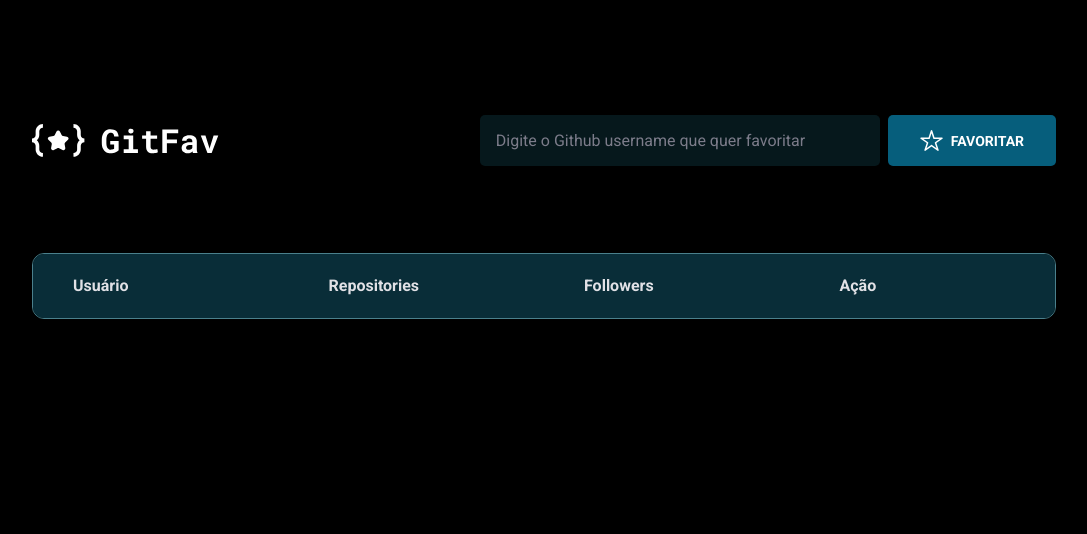
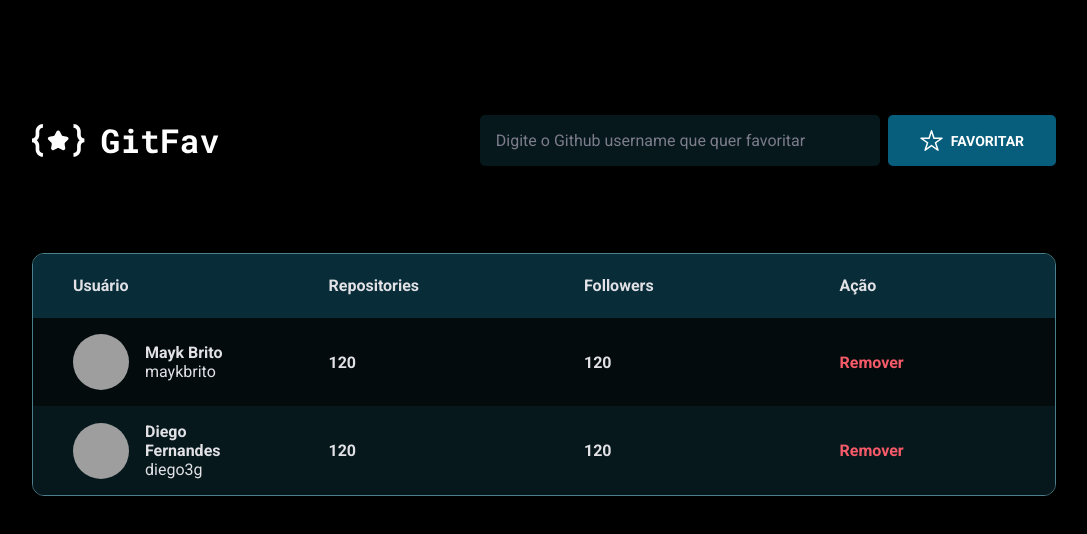
Before and after one commit to cesarDanielRodrigues/gitFav, a plain HTML site: page index.html in a window 1280 px wide. Shown: the whole page, without its empty margins (96-1183 px from the left). Drawn offline with Linux system fonts and the light colour scheme; grey boxes are pictures that could not be loaded.

Commit message:
Foi feito dentro do tableFavorites as funções createRow, e atualizei a função update

```diff
--- a/index.html
+++ b/index.html
@@ -43,20 +43,6 @@
                     </tr>
                 </thead>
                 <tbody>
-                    <tr>
-                        <td class="user">
-                            <img src="https://avatars.githubusercontent.com/u/6643122?v=4" alt="Imagem de Mayk Brito">
-                            <a href="https://github.com/maykbrito" target="_blank">
-                                <p>Mayk Brito</p>
-                                <span>/maykbrito</span>
-                            </a>
-                        </td>
-                        <td class="repositories">1000</td>
-                        <td class="followers">100</td>
-                        <td class="action">
-                            <button>Remover</button>
-                        </td>
-                    </tr>
                 </tbody>
             </table>
             <div class="empty null">
--- a/src/dataFavorites.js
+++ b/src/dataFavorites.js
@@ -1,5 +1,27 @@
 export class dataFavorites{
     constructor(root){
         this.root = document.querySelector(root)
+        this.load()
+    }
+    load(){
+        this.entries = [
+            {
+                name:"Mayk Brito",
+                login:"maykbrito",
+                public_repos: 120,
+                followers: 7000
+            },
+            {
+                name:"Diego Fernandes",
+                login:"diego3g",
+                public_repos: 120,
+                followers: 7000
+            }
+        ]
+    }
+    delete(user){
+        const verification = this.entries.filter(entry => entry.login !== user.login)
+        this.entries = verification
+        this.update()
     }
 }
--- a/src/tableFavorites.js
+++ b/src/tableFavorites.js
@@ -1,17 +1,58 @@
 import { dataFavorites } from "./dataFavorites.js"
 
-export class tableFavorites extends dataFavorites{
-    constructor(root){
+
+export class tableFavorites extends dataFavorites {
+  constructor(root) {
     super(root)
 
     this.tbody = this.root.querySelector("tbody")
     this.update()
   }
-    update(){
+  update() {
     this.removeAllTr()
+    this.entries.forEach(data=>{
+        const row = this.createRow()
+        row.querySelector('td.user img').src = `https://github.com/${data.login}.png`
+        row.querySelector('td.user img').alt = `Imagem de ${data.name}`
+        row.querySelector('td.user a').href = `https://github.com/${data.login}`
+        row.querySelector('td.user p').textContent = `${data.name}`
+        row.querySelector('td.user span').textContent = `${data.login}`
+        row.querySelector('td.repositories').textContent = `${data.public_repos}`
+        row.querySelector('td.followers').textContent = `${data.public_repos}`
+
+        row.querySelector('.action').onclick = ()=>{
+            const isOk = confirm("Deseja mesmo excluir esse favorito")
+            if(isOk){
+                this.delete(data)
             }
-    removeAllTr(){
-        this.tbody.querySelectorAll('tr').forEach(tr=>{
+        }
+
+        this.tbody.append(row)
+    })
+    return
+  }
+  createRow() {
+    const tr = document.createElement("tr")
+
+    tr.innerHTML = `
+    <td class="user">
+        <img src="https://github.com/maykbrito.png" alt="Imagem de Mayk Brito">
+        <a href="https://github.com/maykbrito" target="_blank">
+            <p>Mayk Brito</p>
+            <span>/maykbrito</span>
+        </a>
+    </td>
+    <td class="repositories">1000</td>
+    <td class="followers">100</td>
+    <td class="action">
+        <button>Remover</button>
+    </td>
+    `
+
+    return tr
+  }
+  removeAllTr() {
+    this.tbody.querySelectorAll("tr").forEach((tr) => {
       tr.remove()
     })
   }
```
Lines whose indentation alone changed are shown as unchanged.
